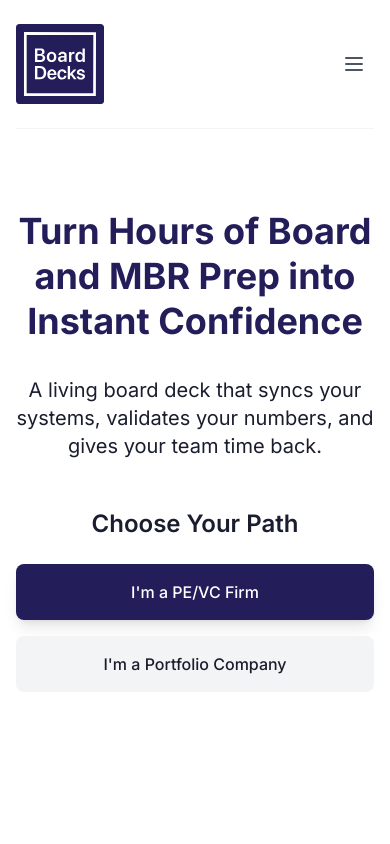
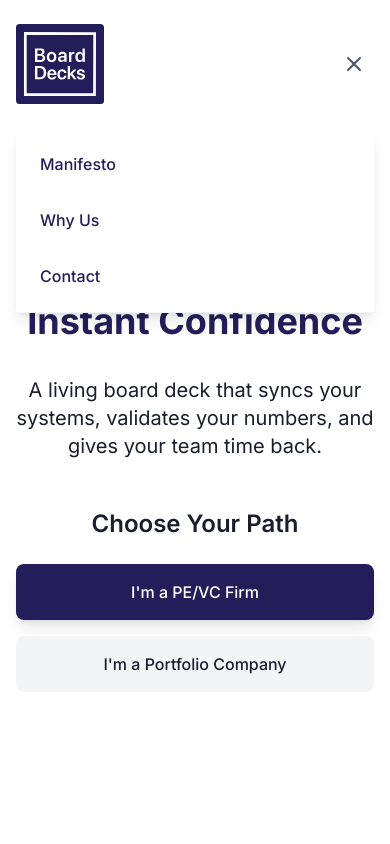
Before and after one commit to srakestraw/boarddecks-website, a Next.js app: page / in a window 390 px wide. Both pictures are taken after a click on the button "Open menu". Shown: the top 844 px of the page. Built offline with nearby package versions, Linux system fonts and the light colour scheme.

Commit message:
Fix mobile hamburger menu dropdown functionality

```diff
--- a/components/Header.tsx
+++ b/components/Header.tsx
@@ -1,11 +1,26 @@
 'use client';
 
-import React from 'react'
+import React, { useState } from 'react'
 import Logo from './Logo'
 
 export default function Header() {
+  const [isMobileMenuOpen, setIsMobileMenuOpen] = useState(false)
+
+  const toggleMobileMenu = () => {
+    setIsMobileMenuOpen(!isMobileMenuOpen)
+  }
+
+  const handleContactClick = (e: React.MouseEvent) => {
+    e.preventDefault()
+    const element = document.getElementById('ready-to-get-started')
+    if (element) {
+      element.scrollIntoView({ behavior: 'smooth', block: 'start' })
+    }
+    setIsMobileMenuOpen(false)
+  }
+
   return (
-    <header className="border-b border-gray-100 bg-white">
+    <header className="border-b border-gray-100 bg-white relative">
       <nav className="py-6">
         <div className="flex justify-between items-center">
           <a href="/" className="hover:opacity-80 transition-opacity duration-200">
@@ -29,13 +44,7 @@ export default function Header() {
             <a
               href="#ready-to-get-started"
               className="text-primary font-medium hover:text-primary/80 transition-colors duration-200"
-              onClick={(e) => {
-                e.preventDefault()
-                const element = document.getElementById('ready-to-get-started')
-                if (element) {
-                  element.scrollIntoView({ behavior: 'smooth', block: 'start' })
-                }
-              }}
+              onClick={handleContactClick}
             >
               Contact
             </a>
@@ -44,8 +53,9 @@ export default function Header() {
           {/* Mobile Hamburger Menu */}
           <button
             className="md:hidden p-2 rounded-lg hover:bg-gray-100 transition-colors duration-200"
-            aria-label="Open menu"
-            aria-expanded="false"
+            aria-label={isMobileMenuOpen ? "Close menu" : "Open menu"}
+            aria-expanded={isMobileMenuOpen}
+            onClick={toggleMobileMenu}
           >
             <svg
               className="w-6 h-6 text-gray-600"
@@ -53,15 +63,53 @@ export default function Header() {
               stroke="currentColor"
               viewBox="0 0 24 24"
             >
+              {isMobileMenuOpen ? (
+                <path
+                  strokeLinecap="round"
+                  strokeLinejoin="round"
+                  strokeWidth={2}
+                  d="M6 18L18 6M6 6l12 12"
+                />
+              ) : (
                 <path
                   strokeLinecap="round"
                   strokeLinejoin="round"
                   strokeWidth={2}
                   d="M4 6h16M4 12h16M4 18h16"
                 />
+              )}
             </svg>
           </button>
         </div>
+
+        {/* Mobile Menu Dropdown */}
+        {isMobileMenuOpen && (
+          <div className="md:hidden absolute top-full left-0 right-0 bg-white border-b border-gray-100 shadow-lg z-50">
+            <div className="px-6 py-4 space-y-4">
+              <a
+                href="/manifesto"
+                className="block text-primary font-medium hover:text-primary/80 transition-colors duration-200 py-2"
+                onClick={() => setIsMobileMenuOpen(false)}
+              >
+                Manifesto
+              </a>
+              <a
+                href="/why-us"
+                className="block text-primary font-medium hover:text-primary/80 transition-colors duration-200 py-2"
+                onClick={() => setIsMobileMenuOpen(false)}
+              >
+                Why Us
+              </a>
+              <a
+                href="#ready-to-get-started"
+                className="block text-primary font-medium hover:text-primary/80 transition-colors duration-200 py-2"
+                onClick={handleContactClick}
+              >
+                Contact
+              </a>
+            </div>
+          </div>
+        )}
       </nav>
     </header>
   )
```
Lines whose indentation alone changed are shown as unchanged.
